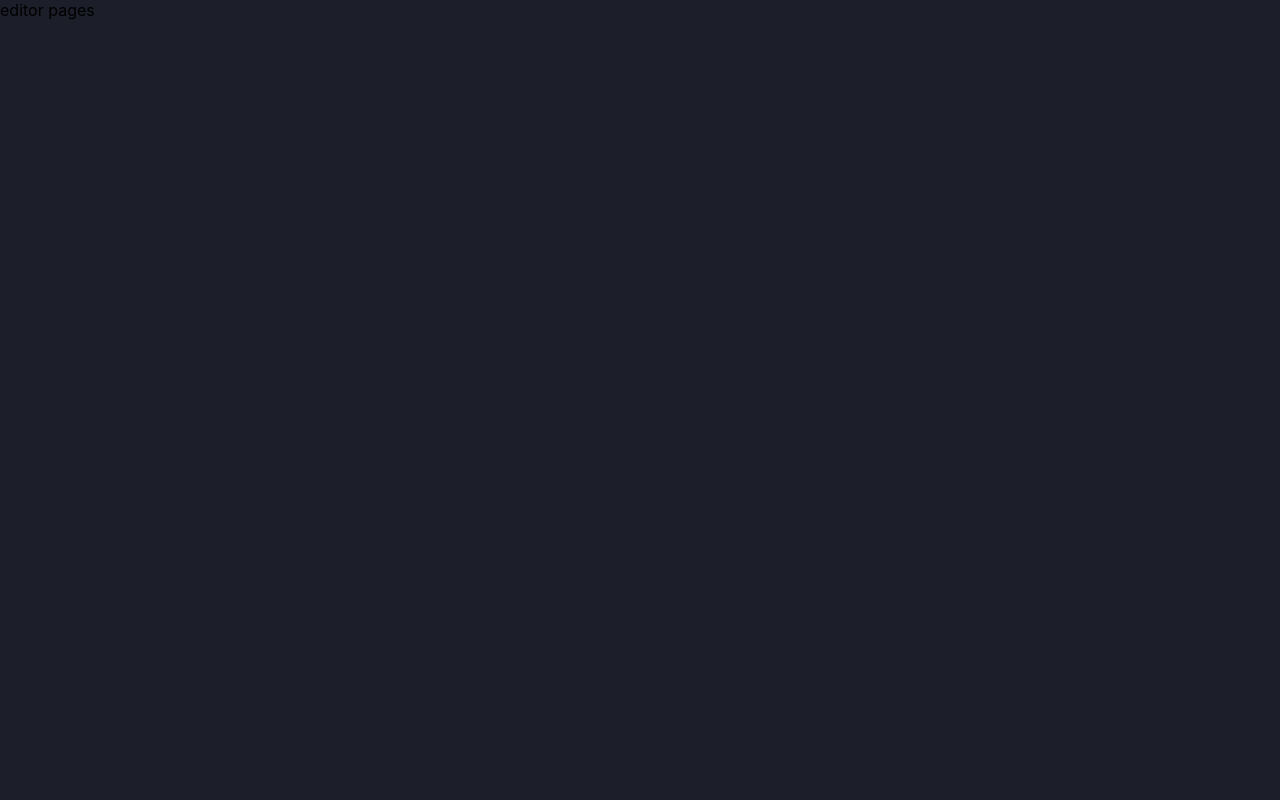
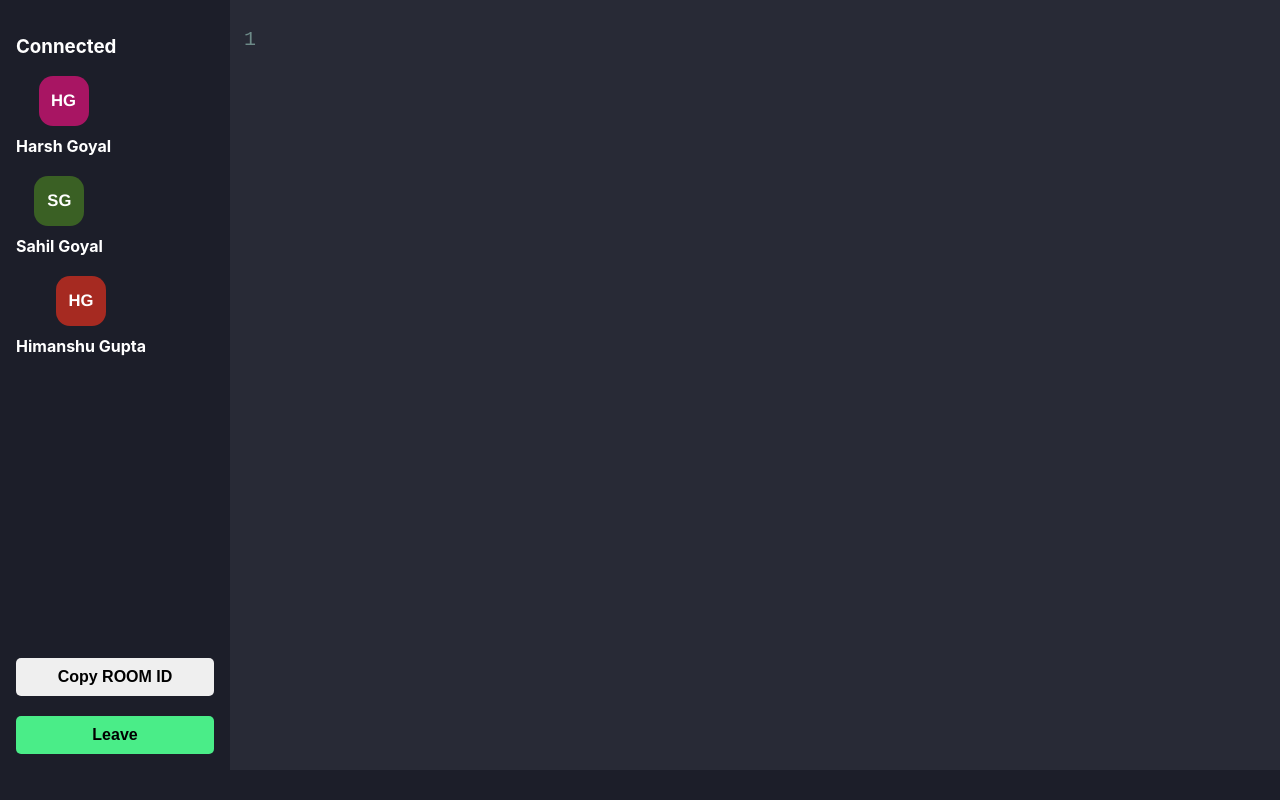
Before and after one commit to harsh9896/real-time-editor, a React (Create React App) app in the folder editor_ui/: page /editor/1 in a window 1280 px wide. Built offline with nearby package versions, Linux system fonts and the light colour scheme.

Commit message:
EditorPage is added

```diff
--- a/editor_ui/package.json
+++ b/editor_ui/package.json
@@ -6,7 +6,10 @@
     "@testing-library/jest-dom": "^5.17.0",
     "@testing-library/react": "^13.4.0",
     "@testing-library/user-event": "^13.5.0",
+    "@uiw/react-codemirror": "^4.21.21",
+    "codemirror": "^5.65.16",
     "react": "^18.2.0",
+    "react-avatar": "^5.0.3",
     "react-dom": "^18.2.0",
     "react-hot-toast": "^2.4.1",
     "react-router": "^6.21.0",
--- a/editor_ui/src/App.css
+++ b/editor_ui/src/App.css
@@ -89,10 +89,11 @@ footer a:hover {
   color: #368654;
   border-color: #368654;
 }
-/*
+
 .mainWrap {
   display: grid;
   grid-template-columns: 230px 1fr;
+
 }
 
 .aside {
@@ -122,7 +123,7 @@ footer a:hover {
 .userName {
   margin-top: 10px;
 }
-
+/*
 .logo {
   border-bottom: 1px solid #424242;
   padding-bottom: 10px;
@@ -131,14 +132,16 @@ footer a:hover {
 .logoImage {
   height: 60px;
 }
+*/
 
 .leaveBtn {
   width: 100%;
   margin-top: 20px;
 }
+
 .CodeMirror {
-  min-height: calc(100vh - 20px);
+  min-height: calc(100vh - 50px);
   font-size: 20px;
   line-height: 1.6;
   padding-top: 20px;
-} */
+}
--- /dev/null
+++ b/editor_ui/src/Components/Client.js
@@ -0,0 +1,13 @@
+import React from 'react';
+import Avatar from 'react-avatar';
+
+const Client = ({ username }) => {
+    return (
+        <div className="client">
+            <Avatar name={username} size={50} round="14px" />
+            <span className="userName">{username}</span>
+        </div>
+    );
+};
+
+export default Client;
--- /dev/null
+++ b/editor_ui/src/Components/Editor.js
@@ -0,0 +1,26 @@
+import React, { useEffect, useRef, useState } from "react";
+import Codemirror from "codemirror";
+import "codemirror/lib/codemirror.css";
+import "codemirror/theme/dracula.css";
+import "codemirror/mode/javascript/javascript";
+import "codemirror/addon/edit/closetag";
+import "codemirror/addon/edit/closebrackets";
+
+const Editor = () => {
+  useEffect(() => {
+    async function init() {
+      Codemirror.fromTextArea(document.getElementById("realtimeEditor"), {
+        mode: { name: "javascript", json: true },
+        theme: "dracula",
+        autoCloseTags: true,
+        autoCloseBrackets: true,
+        lineNumbers: true,
+      });
+    }
+    init();
+  }, []);
+
+  return <textarea id="realtimeEditor"></textarea>;
+};
+
+export default Editor;
--- a/editor_ui/src/index.js
+++ b/editor_ui/src/index.js
@@ -6,9 +6,8 @@ import reportWebVitals from './reportWebVitals';
 
 const root = ReactDOM.createRoot(document.getElementById('root'));
 root.render(
-  <React.StrictMode>
     <App />
-  </React.StrictMode>
+
 );
 
 // If you want to start measuring performance in your app, pass a function
--- a/editor_ui/src/pages/Editorpages.jsx
+++ b/editor_ui/src/pages/Editorpages.jsx
@@ -1,7 +1,32 @@
 import React from "react";
+import Client from "../Components/Client";
+import Editor from "../Components/Editor";
 
 const Editorpages = () => {
-  return <div>editor pages</div>;
+  const clients = [
+    { username: "Harsh Goyal", socketId: 1 },
+    { username: "Sahil Goyal", socketId: 2 },
+    { username: "Himanshu Gupta", socketId: 3 },
+  ];
+  return (
+    <div className="mainWrap">
+      <div className="aside">
+        <div className="asideInner">
+          <h3>Connected</h3>
+          <div className="clientsList">
+            {clients.map((client) => (
+              <Client key={client.socketId} username={client.username} />
+            ))}
+          </div>
+        </div>
+        <button className="btn copyBtn">Copy ROOM ID</button>
+        <button className="btn leaveBtn">Leave</button>
+      </div>
+      <div className="editorWrap">
+        <Editor />
+      </div>
+    </div>
+  );
 };
 
 export default Editorpages;
```
Also changed, not shown: 1 other file (tests, documents, lock files or other folders).
